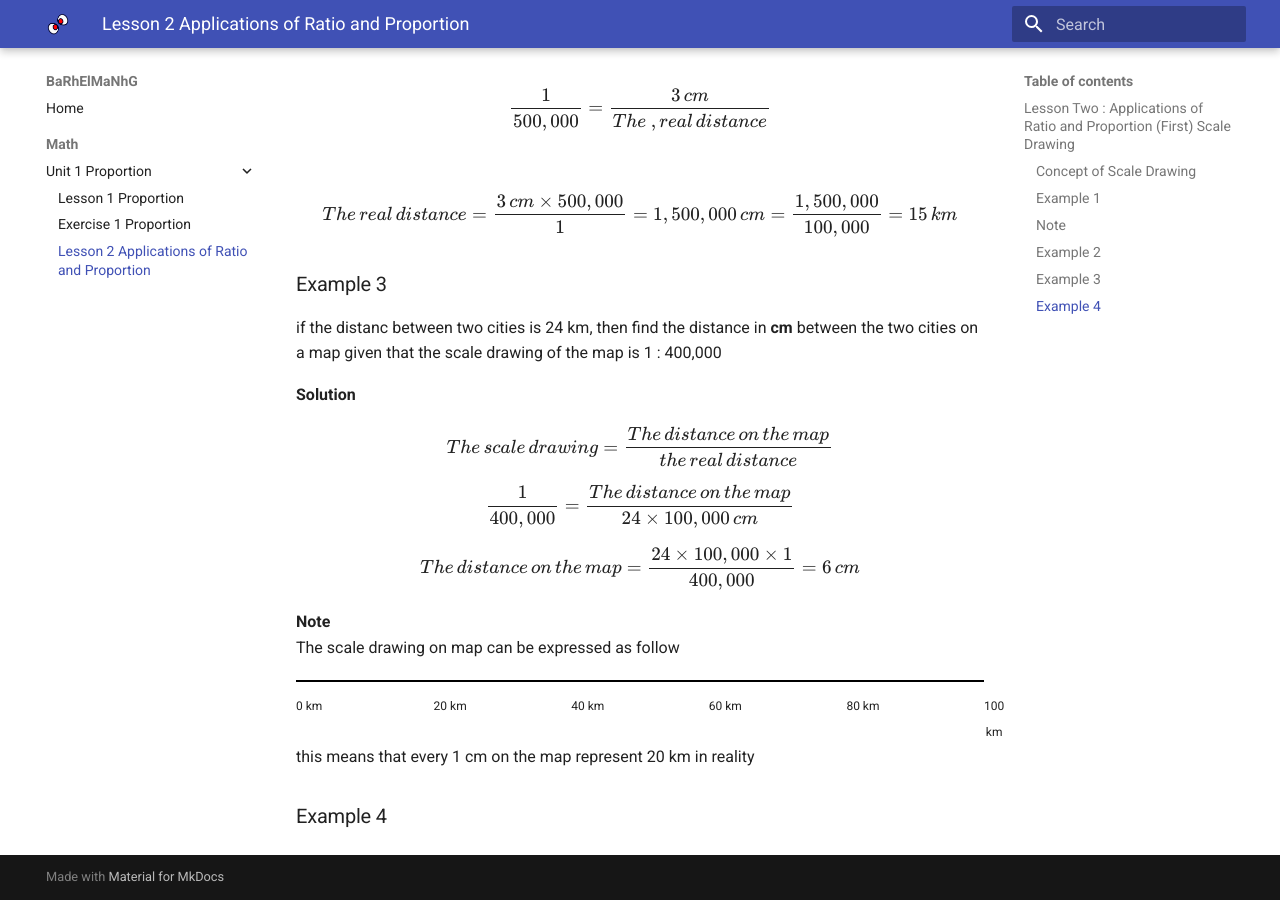
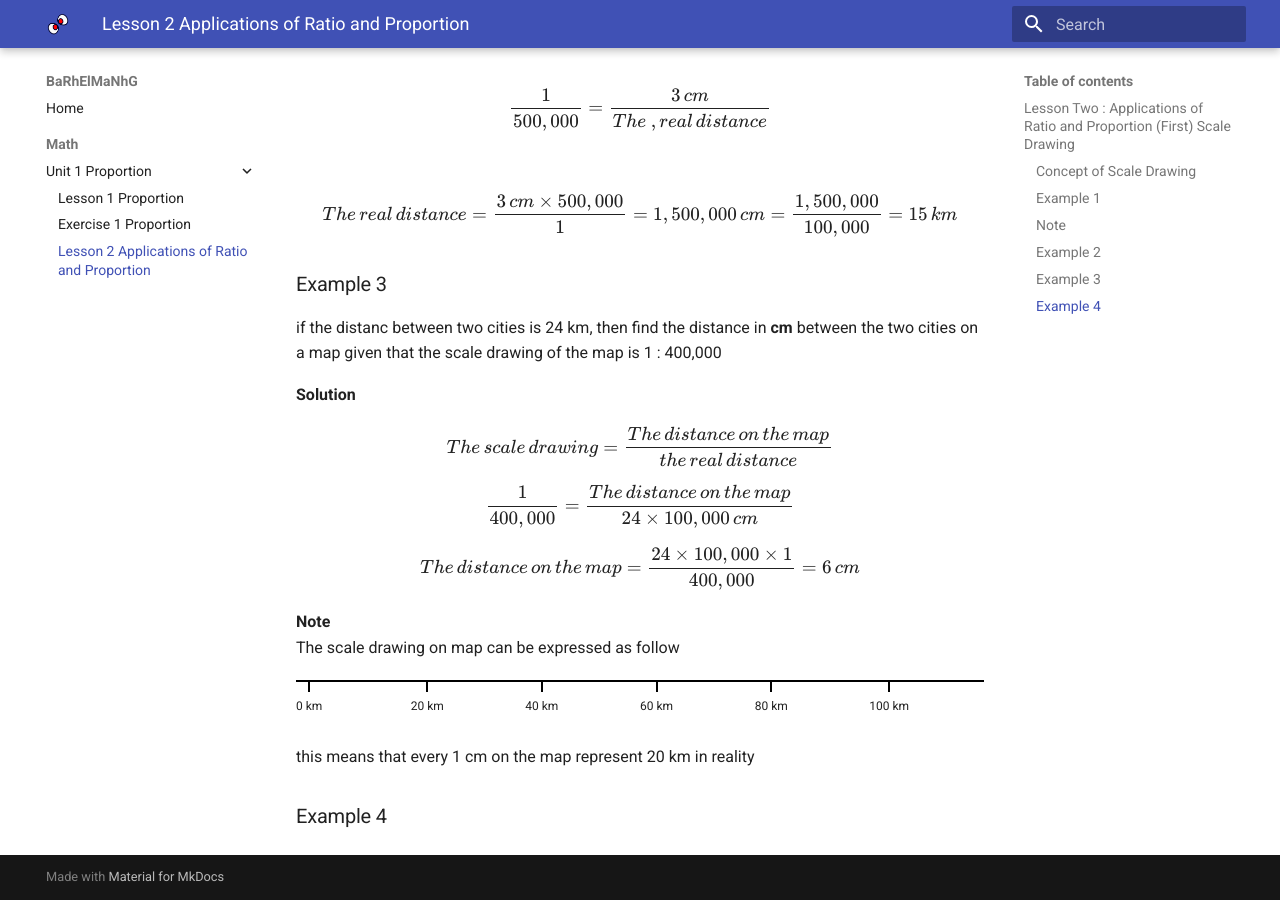
Before and after one commit to amansour-gh/educational.github.io, an MkDocs documentation site: the page built from docs/math/unit1/lesson2.md, in a window 1280 px wide and 900 px high, scrolled down 1205 px. Built offline with MkDocs 1.6.1 and Material for MkDocs 9.7.7, drawn with Linux system fonts in a browser that asks for light colours.

Commit message:
240928-44

```diff
--- a/docs/math/unit1/lesson2.md
+++ b/docs/math/unit1/lesson2.md
@@ -58,30 +58,31 @@ The scale drawing on map can be expressed as follow
 
 <div style="position: relative; height: 2px; border-top: 2px solid black; margin: 20px 0;">
   <div style="position: absolute; left: 0%; text-align: center;">
-    <div style="height: 10px; width: 0px; background-color: black; margin: auto;"></div>
+    <div style="height: 10px; width: 2px; background-color: black; margin: auto;"></div>
     <span style="font-size: 12px;">0 km</span>
   </div>
-  <div style="position: absolute; left: 20%; text-align: center;">
-    <div style="height: 10px; width: 0px; background-color: black; margin: auto;"></div>
+  <div style="position: absolute; left: 16.67%; text-align: center;">
+    <div style="height: 10px; width: 2px; background-color: black; margin: auto;"></div>
     <span style="font-size: 12px;">20 km</span>
   </div>
-  <div style="position: absolute; left: 40%; text-align: center;">
-    <div style="height: 10px; width: 0px; background-color: black; margin: auto;"></div>
+  <div style="position: absolute; left: 33.33%; text-align: center;">
+    <div style="height: 10px; width: 2px; background-color: black; margin: auto;"></div>
     <span style="font-size: 12px;">40 km</span>
   </div>
-  <div style="position: absolute; left: 60%; text-align: center;">
-    <div style="height: 10px; width: 0px; background-color: black; margin: auto;"></div>
+  <div style="position: absolute; left: 50%; text-align: center;">
+    <div style="height: 10px; width: 2px; background-color: black; margin: auto;"></div>
     <span style="font-size: 12px;">60 km</span>
   </div>
-  <div style="position: absolute; left: 80%; text-align: center;">
-    <div style="height: 10px; width: 0px; background-color: black; margin: auto;"></div>
+  <div style="position: absolute; left: 66.67%; text-align: center;">
+    <div style="height: 10px; width: 2px; background-color: black; margin: auto;"></div>
     <span style="font-size: 12px;">80 km</span>
   </div>
-  <div style="position: absolute; left: 100%; text-align: center;">
-    <div style="height: 10px; width: 0px; background-color: black; margin: auto;"></div>
+  <div style="position: absolute; left: 83.33%; text-align: center;">
+    <div style="height: 10px; width: 2px; background-color: black; margin: auto;"></div>
     <span style="font-size: 12px;">100 km</span>
   </div>
 </div>
+
 
 
   <br>
```
